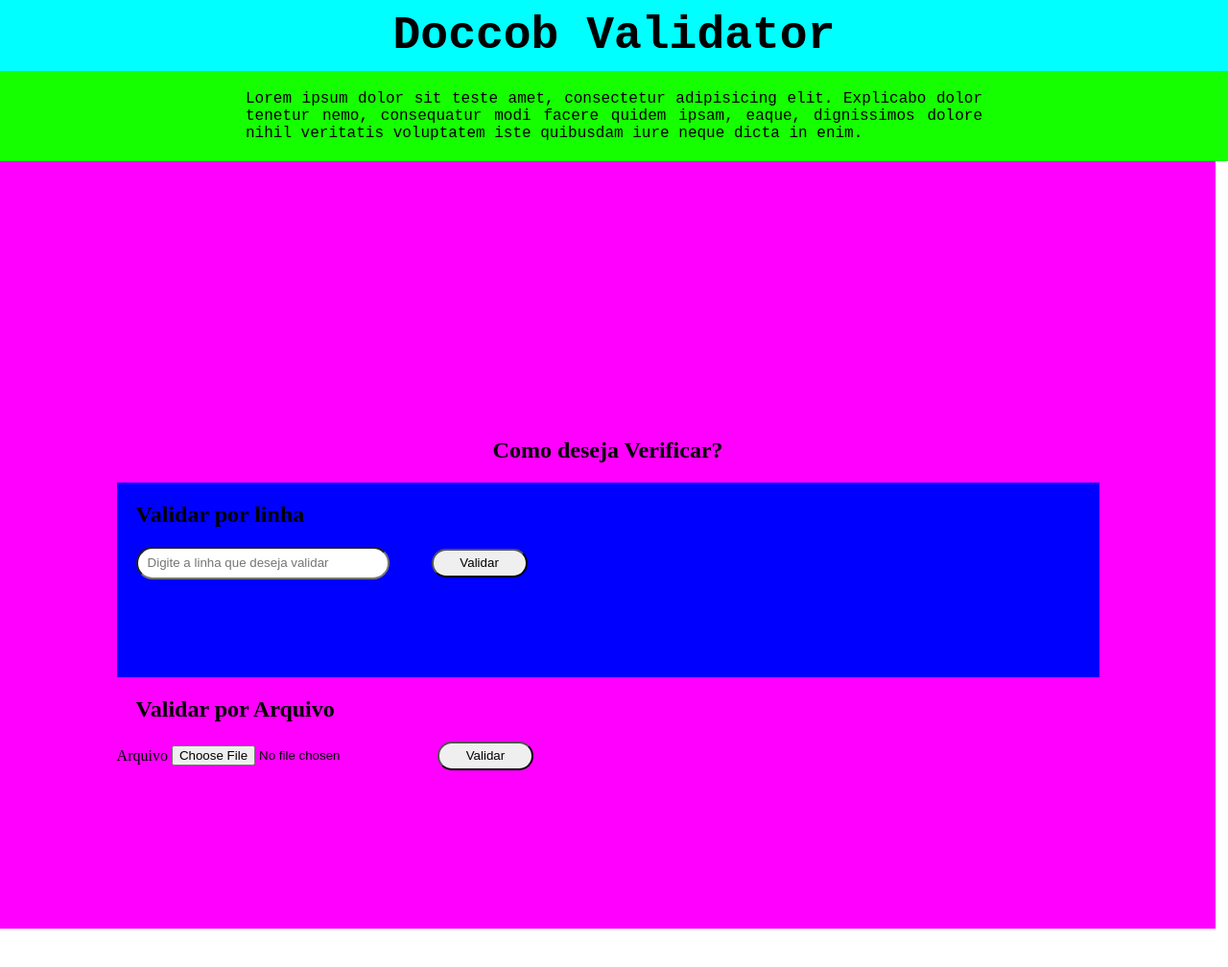
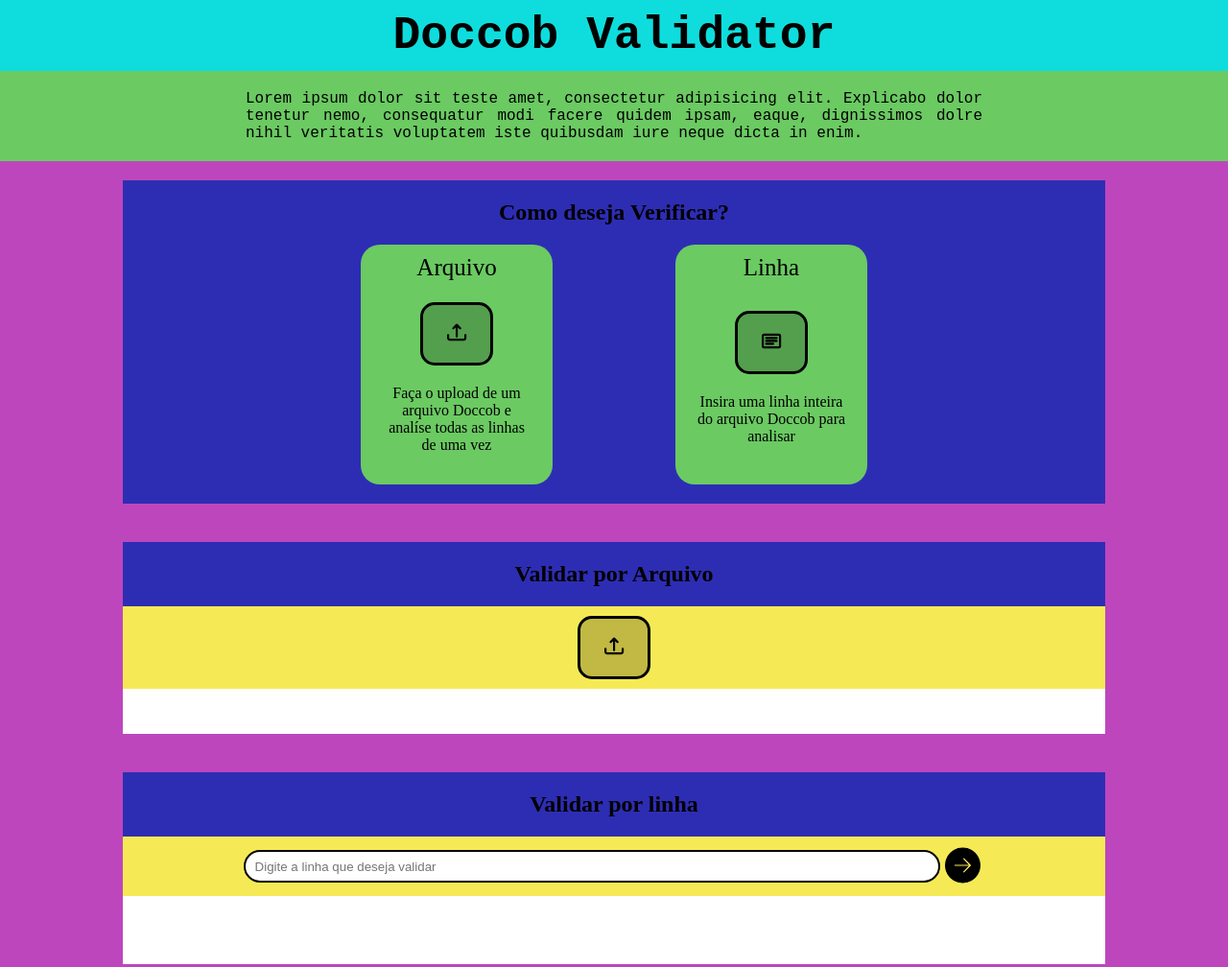
Before and after one commit to Predox/DoccobValidator, a plain HTML site: page index.html in a window 1280 px wide. Shown: the top 1008 px of the page at 96% size. Before the commit the page ends 968 px from the top, so only its background shows below. Drawn offline with nearby package versions, Linux system fonts and the light colour scheme.

Commit message:
Mudanca do Style e teste upload de arquivo

```diff
--- a/index.html
+++ b/index.html
@@ -16,28 +16,45 @@
 <body>
     <header>
         <h1>Doccob Validator</h1>
-        <p>Lorem ipsum dolor sit teste amet, consectetur adipisicing elit. Explicabo dolor tenetur nemo, consequatur modi facere quidem ipsam, eaque, dignissimos dolore nihil veritatis voluptatem iste quibusdam iure neque dicta in enim.</p>
+        <p>Lorem ipsum dolor sit teste amet, consectetur adipisicing elit. Explicabo dolor tenetur nemo, consequatur modi facere quidem ipsam, eaque, dignissimos dolre nihil veritatis voluptatem iste quibusdam iure neque dicta in enim.</p>
     </header>
     <main>
-        <h2>Como deseja Verificar?</h2>
-        <div class="container">
-            <div class="card card1">
-                <form action="" method="post">
-                    <h2>Validar por linha</h2>
-                    <input type="text" name="line" id="line" placeholder="Digite a linha que deseja validar">
-                    <input type="button" id="send" value="Validar" onclick="ValidateLine()">
-                    <div id="responseLabel"></div>
-                </form>
+        <form class="card" method="post">
+            <h2>Como deseja Verificar?</h2>
+            <div id="options">
+                <div class="cardOption">
+                    <label>Arquivo</label>
+                    <div>
+                        <a href="#validateArq"><label class="cardButton"><i class="bi bi-upload"></i></label></a>
+                        <label class="cardText">Faça o upload de um arquivo Doccob e analíse todas as linhas de uma vez</label>
+                    </div>
+                </div>
+                <div class="cardOption">
+                    <label>Linha</label>
+                    <div>
+                        <a href="#validateLine"><label class="cardButton"><i class="bi bi-card-text"></i></label></a>
+                        <label class="cardText">Insira uma linha inteira do arquivo Doccob para analisar</label>
+                    </div>
+                </div>
             </div>
-            <div class="card card2">
-                <form action="" method="post">
-                    <h2>Validar por Arquivo</h2>
-                    <label>Arquivo</label>
-                    <input type="file">
-                    <input type="button" id="send" value="Validar">
-                </form>
+        </form>
+        <form action="" class="card" method="post">
+            <h2 id="validateArq">Validar por Arquivo</h2>
+            <div id="getArq">
+                <label for="arquivo" class="cardButton"><i class="bi bi-upload"></i></label>
+                <input type="file" id="arquivo" onchange="Teste()" style="display: none;">
             </div>
-        </div>
+            <div class="responseLabel" id="responseArqLabel"></div>
+        </form>
+        <form action="" class="card" method="post">
+            <h2 id="validateLine">Validar por linha</h2>
+            <div id="getLine">
+                <input type="text" name="line" id="line" placeholder="Digite a linha que deseja validar">
+                <label id="send" for="btn-send" onclick="ValidateLine()"><i class="bi bi-arrow-right-circle-fill"></i></label>
+                <input type="button" id="btn-send" style="display: none;"></button>
+            </div>
+            <div class="responseLabel" id="responseLabel"></div>
+        </form>
     </main>
 </body>
 </html>
--- a/script.js
+++ b/script.js
@@ -29,5 +29,18 @@ function ValidateLine(linha){
         case "355":
             Ccclv(linha)
         break
+
+        case "":
+            Empty()
+        break
     }
 }
+
+function Teste(){
+    console.log("aaa")
+}
+
+
+function ValidateArq(){
+
+}
--- a/style.css
+++ b/style.css
@@ -1,15 +1,22 @@
 *{
     margin: 0;
     padding: 0;
+    scroll-behavior: smooth;
 }
 
 body{
-    width: 100vw;
+    width: 99%;
     height: 100vh;
+    overflow-x: hidden;
 }
 
+a{
+    color: black;
+}
+
+/* <-----------------Cabeçalho---------------> */
 header{
-    background: #15ff00;
+    background: #6bca62;
     width: 100vw;
     display: flex;
     flex-direction: column;
@@ -18,76 +25,181 @@ header{
 }
 
 header h1{
-    background: #0ff;
+    background: rgb(15, 221, 221);
     text-align: center;
     width: 100%;
     font-family: 'Courier New', Courier, monospace;
     font-size: 3em;
-    padding: 10px ;
+    padding: 10px 0;
 }
 
 header p{
     font-family: 'Courier New', Courier, monospace;
     text-align: justify;
-    padding: 20px 20vw 20px 20vw;
+    padding: 20px 20vw;
 }
+
+/* <-----------------Corpo---------------> */
 
 main{
     display: flex;
     flex-direction: column;
+    align-items: center;
+    background: rgb(189, 70, 189);
+    width: 100vw;
+    height: 3000px;
+}
+
+#options{
+    display: flex;
     justify-content: center;
     align-items: center;
-    background: #f0f;
-    width: 99vw;
-    height: 100vh;
+    width: 100%;
+    height: 100%;
+    gap: 10vw;
 }
 
-main>h2{
-    width: 90%;
+.cardOption{
+    background: #6bca62;
+    border-radius: 20px;
+    display: flex;
+    margin: 0 0 20px 0 ;
+    flex-direction: column;
+    justify-content: space-between;
+    align-items: center;
+    width: 200px;
+    height: 250px;
+    transition: 0.5s;
+}
+
+.cardOption:hover{
+    transform: scale(1.1);
+    transition: 0.5s;
+}
+
+.cardOption *{
+    transition: 0.5s;
+}
+
+.cardOption:hover *{
+    transform: scale(0.95);
+    transition: 0.5s;
+}
+
+.cardOption>label:first-child{
+    font-size: 25px;
+    margin: 10px 0 10px 0;
+}
+
+.cardOption>div{
+    width: 100%;
+    height: 100%;
+    display: flex;
+    flex-direction: column;
+    align-items: center;
+    justify-content: center;
+}
+
+.cardText{
+    margin: 20px 20px;
     text-align: center;
-    padding: 20px;
+}
+
+#getLine{
+    background: #f5ea55;
+    display: flex;
+    justify-content: center;
+    align-items: center;
+    padding: 10px;
+}
+
+#getArq{
+    background: #f5ea55;
+    display: flex;
+    width: 100%;
+    justify-content: center;
+    align-items: center;
+    padding: 10px 0;
 }
 
 .card{
+    display: flex;
+    flex-direction: column;
     width: 80vw;
     transition: 1s;
+    background: rgb(45, 45, 180);
+    margin: 20px;
+    min-height: 200px;
+    transition: 0;
 }
 
-.card1{
-    background: #00f;
+.card>h2{
     width: 100%;
-    height: calc(100% + 5px);
-
+    text-align: center;
+    padding: 20px 0;
 }
 
-.card1:hover{
-    scale: 1.15;
-    margin: 20px 20px 0 20px;
-    height: calc(100% + 1vh);
-    transition: 0.4s;
-}
-
-.card>form>h2{
-    padding: 20px;
-}
-
-.card>form>input[type='text']{
-    padding-left: 10px;
-    margin: 0 20px 0 20px;
-    width: 250px;
+.card>div>input[type='text']{
+    border: 2px solid #000;
+    padding: 0 10px;
+    width: 70%;
     height: 30px;
     border-radius: 20px;
 }
 
-.card>form>input[type='button']{
-    margin: 0 20px 0 20px;
-    width: 100px;
-    height: 30px;
-    border-radius: 20px;
+
+#send{
+    cursor: pointer;
+    margin: 0 5px;
+    background: transparent;
+    border: 0;
+    font-size: 30px;
+    transition: 0.25s;
 }
 
-form{
 
+
+#send:hover{
+    transition: 0.25s;
+    color: transparent;
+    -webkit-text-stroke-width: 2.3px;
+    -webkit-text-stroke-color: black;
+    transform: scale(1.03);
+}
+
+.cardButton{
+    display: flex;
+    justify-content: center;
+    align-items: center;
+    margin: 0 ;
+    cursor: pointer;
+    background: #00000036;
+    text-align: center;
+    width: 70px;
+    height: 60px;
+    border: 3px solid #000;
+    border-radius: 15px;
+    transition: 0.15s;
+}
+.bi{
+    position: relative;
+    font-size: 1.2em;
+    transition: 0.15s;
+    -webkit-text-stroke-width: 1px;
+}
+
+.cardButton:hover{
+    font-size: 15px;
+    -webkit-text-stroke-width: 1px;
+    color: rgb(45, 45, 180);
+    border: solid transparent;
+    background: #000;
+    transition: 0.15s;
+}
+
+.cardButton:hover>.bi{
+    transition: 0.15s;
+    font-size: 1.8em;
 }
 
 ul>li>label{
@@ -107,22 +219,31 @@ ul>li{
     color: rgb(192, 179, 61);
 }
 
-#responseLabel{
+
+
+.responseLabel{
+    background: #ffffff;
     display: flex;
+    padding: 20px 0;
+    height: 100%;
     flex-direction: column;
     align-items: center;
     justify-content: center;
+    transition: 1s;
 }
 
-#responseLabel table{
+.responseLabel table{
     border-spacing: 5px;
 }
+.responseLabel table:first-child{
+    margin-top: 20px;
+}
 
-#responseLabel table, tr td:not(#responseLabel table tr td:first-child){
+.responseLabel table, tr td:not(.responseLabel table tr td:first-child){
     text-align: start;
 }
 
-#responseLabel table tr td {
+.responseLabel table tr td {
     color: rgb(238, 0, 0);
     text-align: end;
     width: 50%;
@@ -130,6 +251,8 @@ ul>li{
 
 i .alert{
     background: #fff;
+    text-align: center;
+    width: 150px;
     border: 2px solid #f5ea55;
     border-radius: 10px;
     padding: 2px;
@@ -141,7 +264,7 @@ i .alert{
     transition: 0.3s;
 }
 
-#responseLabel table, tr td:not(#responseLabel table tr td:first-child):hover .problem:last-child i .alert{
+.responseLabel table, tr td:not(.responseLabel table tr td:first-child):hover .problem:last-child i .alert{
     transform: translateX(-5px) translateY(-20px);
     visibility: visible;
     opacity: 80%;
```
Also changed, not shown: functions.js (+21 -27 lines), teste.html (+18 -19 lines).
